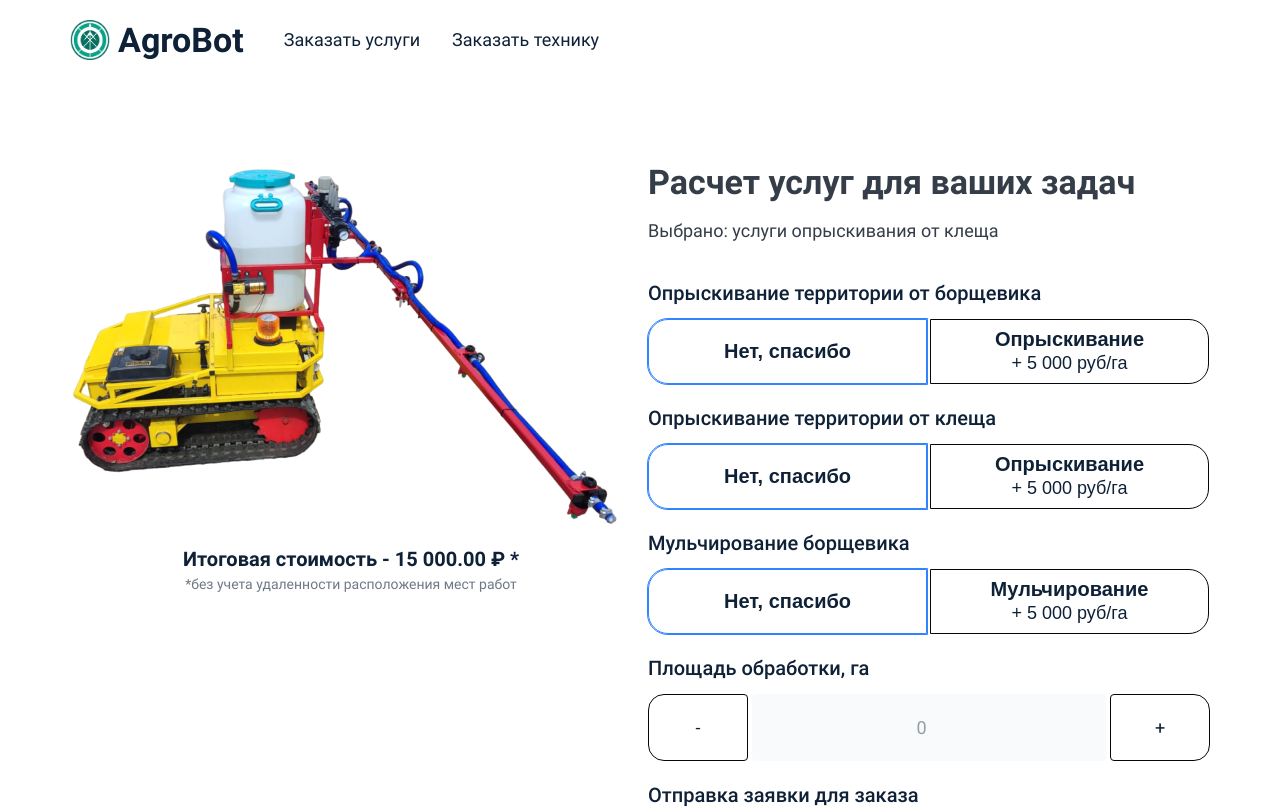
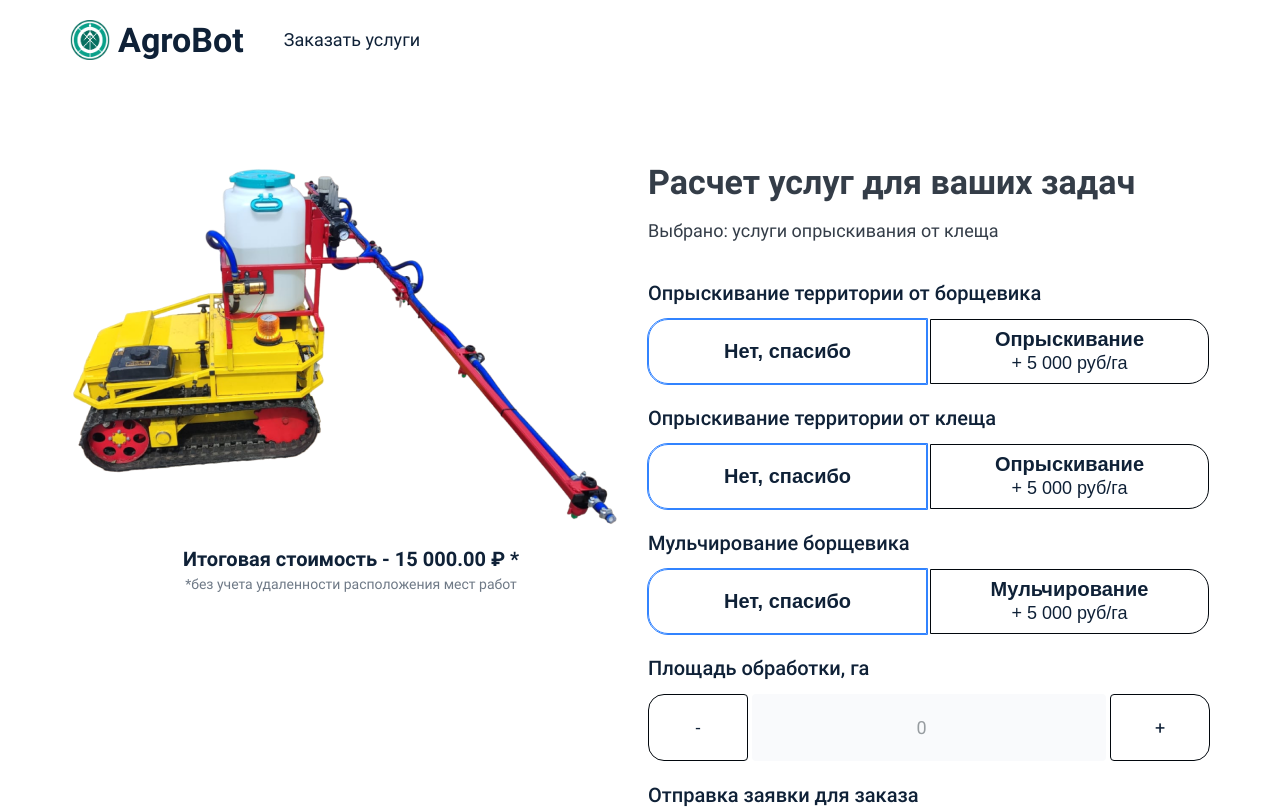
Before and after one commit to kotelnikov-vladislav/next-startup, a Next.js app: page /order-service in a window 1280 px wide. Shown: the top 809 px of the page. Built offline with nearby package versions, Linux system fonts and the light colour scheme.

Commit message:
main: добавлены анимации для лендинга и компонета Toggler

```diff
--- a/package.json
+++ b/package.json
@@ -8,9 +8,11 @@
         "lint": "next lint"
     },
     "dependencies": {
+        "@emotion/react": "^11.11.4",
         "classnames": "^2.5.1",
         "next": "14.2.1",
         "react": "^18",
+        "react-awesome-reveal": "^4.2.11",
         "react-dom": "^18"
     },
     "devDependencies": {
--- a/src/app/(order-equipment)/order-equipment/page.tsx
+++ /dev/null
@@ -1,6 +0,0 @@
-/**
- * Страница заказа техники
- * */
-export default function OrderEquipmentPage() {
-    return <div>Заказ техники</div>;
-}
--- a/src/entry/const/routes.const.ts
+++ b/src/entry/const/routes.const.ts
@@ -3,6 +3,3 @@ export const getRouteMainPage = () => '/';
 
 /** Роут страницы заказа услуги */
 export const getRouteOrderServicePage = () => '/order-service';
-
-/** Роут страницы заказа техники */
-export const getRouteOrderEquipmentPage = () => '/order-equipment';
--- a/src/page-lib/MainPage/ui/MainPage.tsx
+++ b/src/page-lib/MainPage/ui/MainPage.tsx
@@ -8,6 +8,15 @@ import {
     TeamScreen,
 } from 'src/widgets';
 import styles from './style.module.scss';
+import { Fade } from 'react-awesome-reveal';
+
+const SECTIONS = [
+    <GreetingScreen />,
+    <AboutScreen />,
+    <ServicesScreen />,
+    <TeamScreen />,
+    <PartnersScreen />,
+];
 
 /**
  * Главная страница сайта (лендинг)
@@ -15,11 +24,15 @@ import styles from './style.module.scss';
 export const MainPage = () => {
     return (
         <div className={styles['main-page']}>
-            <GreetingScreen />
-            <AboutScreen />
-            <ServicesScreen />
-            <TeamScreen />
-            <PartnersScreen />
+            {SECTIONS.map((section, i) =>
+                i === 0 ? (
+                    section
+                ) : (
+                    <Fade cascade delay={190}>
+                        {section}
+                    </Fade>
+                )
+            )}
         </div>
     );
 };
--- a/src/shared/components/NavLink/NavLink.tsx
+++ b/src/shared/components/NavLink/NavLink.tsx
@@ -1,4 +1,3 @@
-import { useRouter } from 'next/router';
 import { HTMLAttributes } from 'react';
 import styles from './style.module.scss';
 
--- a/src/shared/components/NavLink/index.ts
+++ b/src/shared/components/NavLink/index.ts
@@ -0,0 +1 @@
+export * from './NavLink';
--- a/src/shared/components/Toggler/Toggler.tsx
+++ b/src/shared/components/Toggler/Toggler.tsx
@@ -4,6 +4,7 @@ import cn from 'classnames';
 import { ReactNode, useState } from 'react';
 import { Typography } from 'src/shared';
 import styles from './style.module.scss';
+import { Fade, Slide } from 'react-awesome-reveal';
 
 interface ITogglerProps {
     titles: string[];
@@ -51,7 +52,7 @@ export const Toggler = ({ titles, sections }: ITogglerProps) => {
                                 idxActive === i,
                         })}
                     >
-                        {section}
+                        <Fade>{section}</Fade>
                     </div>
                 ))}
             </div>
--- a/src/shared/index.ts
+++ b/src/shared/index.ts
@@ -1,6 +1,7 @@
 export * from './components/Input';
 export * from './components/Logo';
 export * from './components/Button';
+export * from './components/NavLink';
 export * from './components/Toggler';
 export * from './components/HorizCard';
 export * from './components/Container';
--- a/src/widgets/Header/Header.tsx
+++ b/src/widgets/Header/Header.tsx
@@ -1,10 +1,6 @@
 import styles from './style.module.scss';
-import { Container, Logo, Typography } from 'src/shared/';
-import { NavLink } from 'src/shared/components/NavLink/NavLink';
-import {
-    getRouteOrderEquipmentPage,
-    getRouteOrderServicePage,
-} from 'src/entry';
+import { Container, Logo, NavLink } from 'src/shared/';
+import { getRouteOrderServicePage } from 'src/entry';
 
 /**
  * Шапка сайта
@@ -19,9 +15,6 @@ export const Header = () => {
                     <NavLink href={getRouteOrderServicePage()}>
                         Заказать услуги
                     </NavLink>
-                    <NavLink href={getRouteOrderEquipmentPage()}>
-                        Заказать технику
-                    </NavLink>
                 </nav>
             </Container>
         </header>
```
Also changed, not shown: 1 other file (tests, documents, lock files or other folders).
